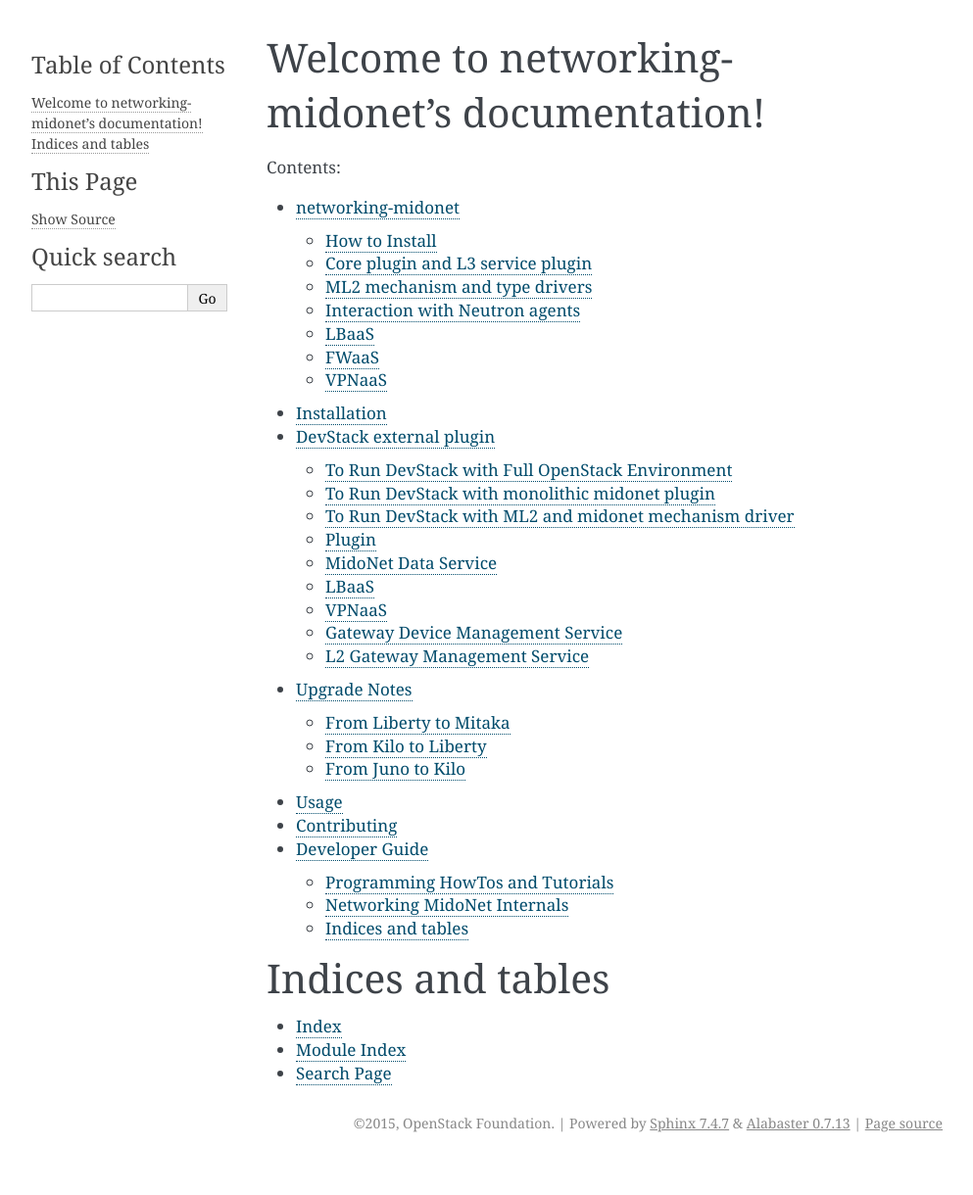
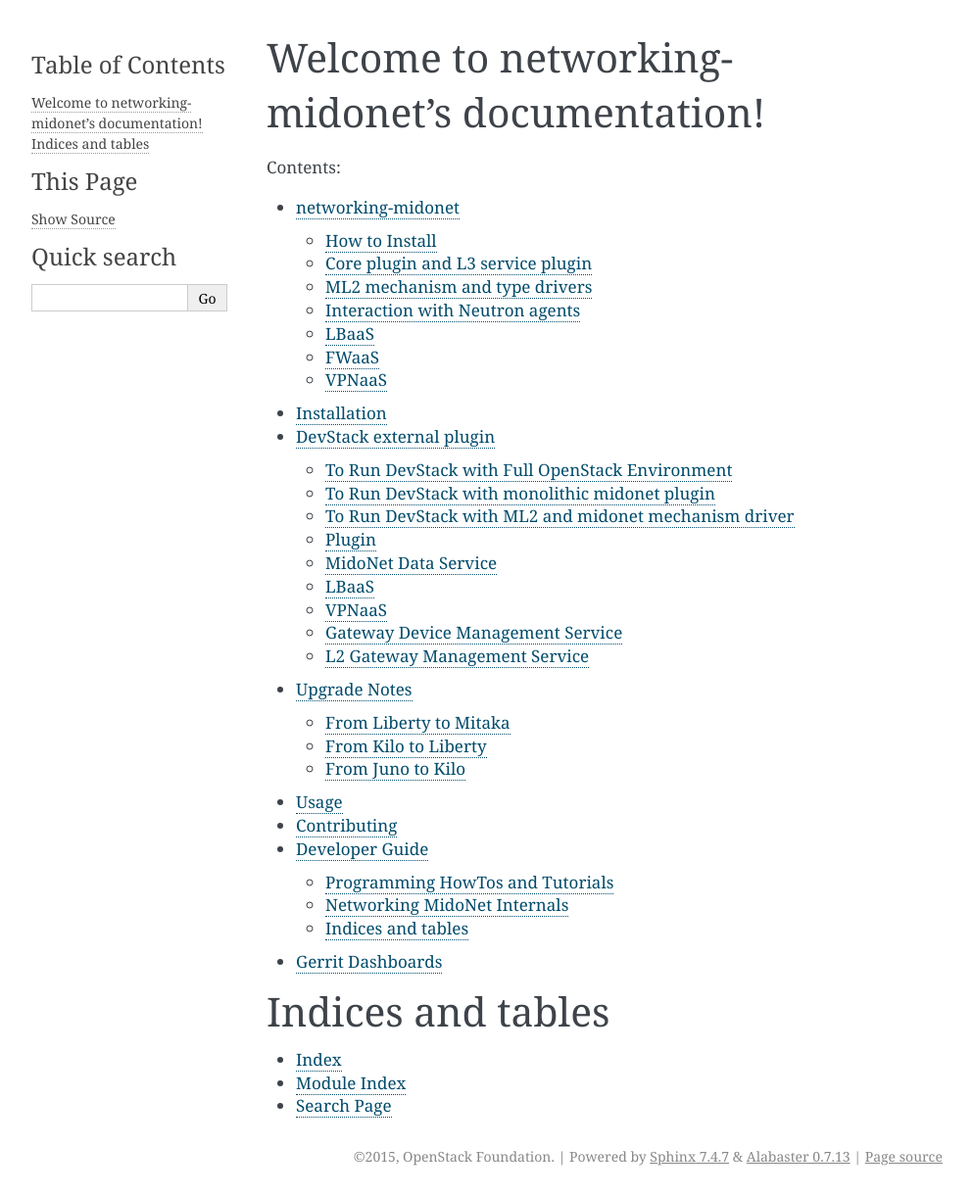
Before and after one commit to openstack/networking-midonet, a Sphinx documentation site: the page built from doc/source/index.rst, in a window 1280 px wide. Shown: the whole page at 98% size, without its empty margins (148-1141 px from the left). Built offline with Sphinx 7.4.7, drawn with Linux system fonts in a browser that asks for light colours; pages that are not in the unit, such as notebooks, are missing from menus; before the commit the page ends 1186 px from its top, so only the background shows below that.

Commit message:
doc: Add a gerrit dashboard link
Change-Id: Iaa069d5bd067b18fa8adf208d97380384284e392

```diff
--- /dev/null
+++ b/doc/source/dashboards/index.rst
@@ -0,0 +1,4 @@
+Gerrit Dashboards
+=================
+
+`Networking-MidoNet Review Inbox <https://review.openstack.org/#/dashboard/?title=Networking-MidoNet+Review+Inbox&foreach=%28project%3Aopenstack%2Fnetworking-midonet%29+status%3Aopen+NOT+owner%3Aself+NOT+label%3AWorkflow%3C%3D-1+label%3AVerified%3E%3D1%2Cjenkins+NOT+label%3ACode-Review%3E%3D-2%2Cself+branch%3Amaster&Needs+Feedback+%28Changes+older+than+5+days+that+have+not+been+reviewed+by+anyone%29=NOT+label%3ACode-Review%3C%3D2+age%3A5d&You+are+a+reviewer%2C+but+haven%27t+voted+in+the+current+revision=reviewer%3Aself&Needs+final+%2B2=label%3ACode-Review%3E%3D2+NOT%28reviewerin%3Anetworking-midonet-core+label%3ACode-Review%3C%3D-1%29+limit%3A50&Passed+Jenkins%2C+No+Negative+Core+Feedback=NOT+label%3ACode-Review%3E%3D2+NOT%28reviewerin%3Anetworking-midonet-core+label%3ACode-Review%3C%3D-1%29+limit%3A50&Wayward+Changes+%28Changes+with+no+code+review+in+the+last+2days%29=NOT+label%3ACode-Review%3C%3D2+age%3A2d&stable%2Fliberty=branch%3Astable%2Fliberty&stable%2Fkilo=branch%3Astable%2Fliberty&other+branches=NOT+branch%3Amaster+AND+NOT+branch%3Astable%2Fliberty+AND+NOT+branch%3Astable%2Fkilo>`
--- a/doc/source/index.rst
+++ b/doc/source/index.rst
@@ -19,6 +19,7 @@
    contributing
    devref/index
    specs/index
+   dashboards/index
 
 Indices and tables
 ==================
```
